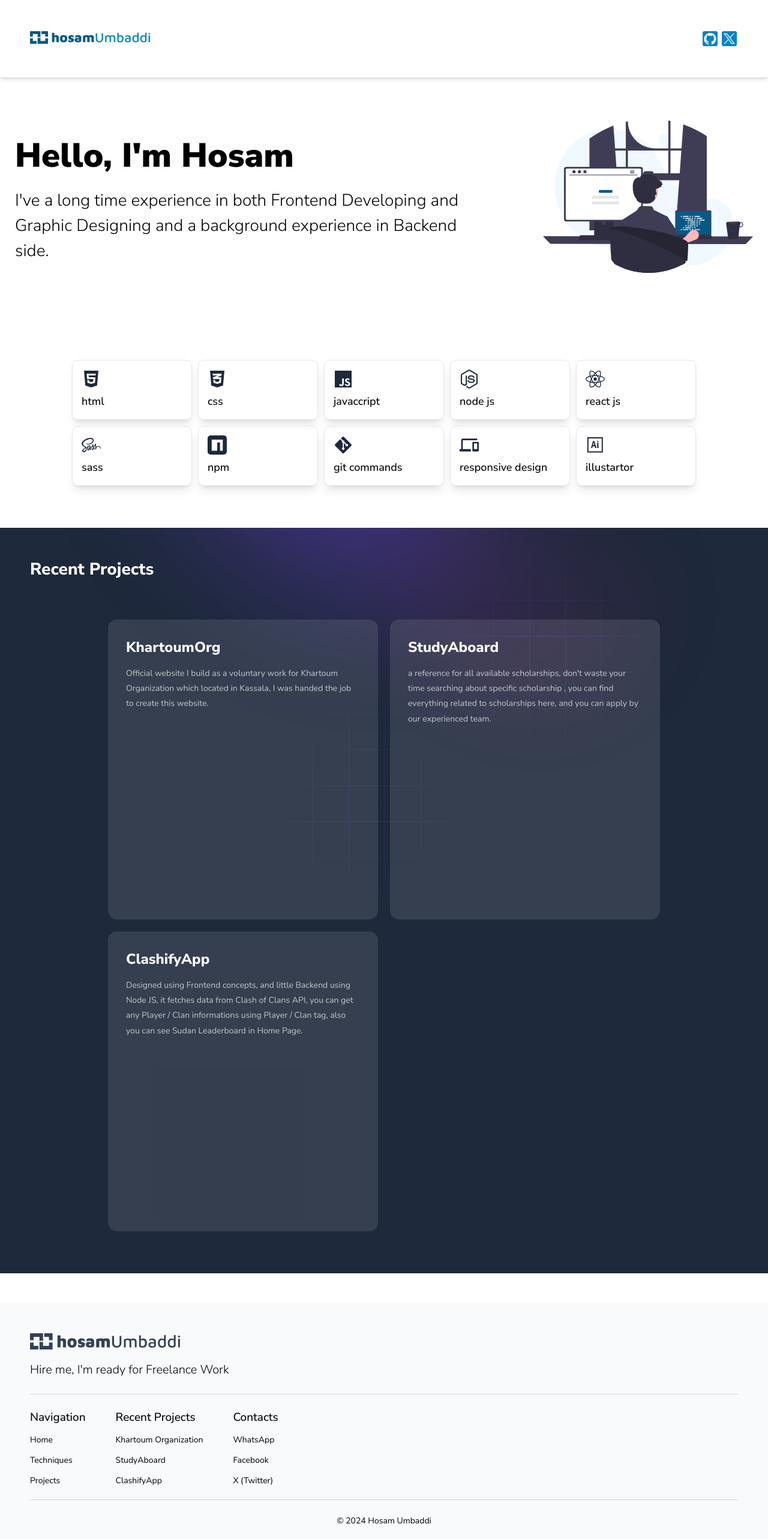
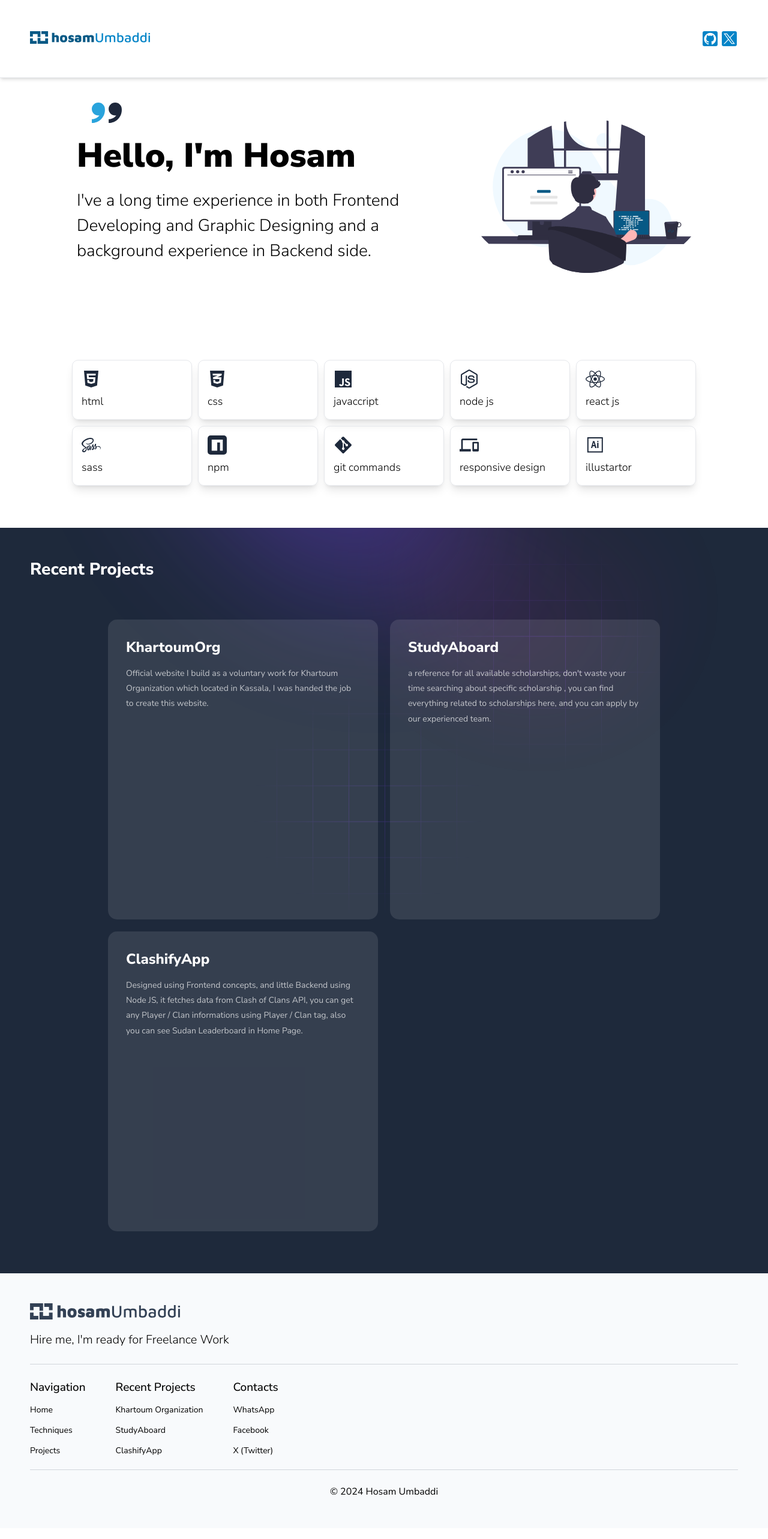
Before and after one commit to hosam2002/Dev-PortfolioV2, a React (Vite) app: page / in a window 1280 px wide. Shown: the top 2566 px of the page at 60% size. Built offline with nearby package versions, Linux system fonts and the light colour scheme; the HTML template or start-up script is replaced by a standard one.

Commit message:
editing css stylesheets

```diff
--- a/src/assets/main.css
+++ b/src/assets/main.css
@@ -110,12 +110,9 @@ body {
 .section {
   max-width: 1280px;
   margin: 0 auto;
-  padding: 2.5rem;
 }
-
-.full-w-section {
+.section__wide {
   width: 100%;
-  padding: 2.5rem;
 }
 
 [class$=__heading] {
@@ -185,47 +182,81 @@ h1 {
 }
 
 .profile {
-  width: 100%;
+  width: 80%;
   min-height: 40rem;
   margin: 0 auto;
   border-radius: 10px;
+  padding: 0 !important;
+  background-color: transparent;
   display: flex;
   justify-content: space-between;
   align-items: center;
 }
 @media (max-width: 65.625em) {
   .profile {
-    margin-top: 5rem;
+    margin-top: 10rem;
     flex-direction: column;
     padding-bottom: 5rem;
   }
 }
 @media (max-width: 37.5em) {
   .profile {
-    padding: 5rem;
+    width: 100%;
     align-items: flex-start;
   }
 }
 
-@media (max-width: 65.625em) {
-  .profile__title, .profile__description {
-    text-align: center;
-  }
-}
-@media (max-width: 37.5em) {
-  .profile__title, .profile__description {
-    width: 100%;
-    text-align: left;
-  }
-}
 .profile__title {
   margin-bottom: 1.5rem;
   font-size: 5.6rem;
   font-weight: 900;
 }
 .profile__description {
+  position: relative;
   text-align: left;
   width: 65%;
+  padding-right: 1.5rem;
+}
+@media (max-width: 65.625em) {
+  .profile__description {
+    width: 100%;
+    padding-right: 0;
+    text-align: center;
+  }
+}
+@media (max-width: 37.5em) {
+  .profile__description {
+    padding: 0.85rem;
+  }
+}
+@media (max-width: 31.25em) {
+  .profile__description {
+    text-align: left;
+  }
+}
+.profile__quote {
+  position: absolute;
+  top: -50px;
+  left: 25px;
+  width: 5rem;
+}
+@media (max-width: 65.625em) {
+  .profile__quote {
+    top: -50px;
+    left: 50%;
+    transform: translateX(-50%);
+  }
+}
+@media (max-width: 31.25em) {
+  .profile__quote {
+    left: 25px;
+    transform: translateX(0);
+  }
+}
+@media (max-width: 65.625em) {
+  .profile__title, .profile__about {
+    width: 100%;
+  }
 }
 .profile__about {
   font-size: 2.8rem;
@@ -313,7 +344,7 @@ h1 {
 .lt__name {
   margin-top: 0.5rem;
   font-size: 1.8rem;
-  font-weight: 500;
+  font-weight: 300;
 }
 
 .projects {
@@ -422,11 +453,9 @@ h1 {
 }
 
 footer {
-  margin-top: 5rem;
   width: 100%;
   height: max-content;
   padding: 5rem;
-  padding-bottom: 2.5rem;
   background-color: var(--slate-050);
 }
 @media (max-width: 50.9375em) {
@@ -469,7 +498,7 @@ footer {
 .footer__copyrights {
   padding-top: 2.5rem;
   border-top: 1px solid var(--grey-300);
-  font-size: 1.4rem;
+  font-size: 1.6rem;
   font-weight: 400;
 }
 
--- a/src/components/Footer/Footer.tsx
+++ b/src/components/Footer/Footer.tsx
@@ -2,7 +2,7 @@ const Footer = () => {
 
     return (
 
-        <footer className="footer">
+        <footer className="footer section__wide">
 
             <div className="footer__logo"> <img src="HosamUmbaddiLogoSlate.svg" /> </div>
             <div className="footer__desc"> Hire me, I'm ready for Freelance Work </div>
--- a/src/components/Profile/Profile.tsx
+++ b/src/components/Profile/Profile.tsx
@@ -5,6 +5,8 @@ const Profile = () => {
         <div className="profile section" id='home'>
 
             <div className="profile__description">
+
+                <img className="profile__quote" src="Quote.svg" />
 
                 <div className="profile__title"> Hello, I'm Hosam </div>
                 <div className="profile__about"> I've a long time experience in both Frontend Developing and Graphic Designing and a background experience in Backend side. </div>
--- a/src/components/Projects/Projects.tsx
+++ b/src/components/Projects/Projects.tsx
@@ -6,7 +6,7 @@ const Project = () => {
 
         <>
 
-            <div className="projects full-w-section" id='projects'>
+            <div className="projects section__wide" id='projects'>
 
                 <img className="projects__img" src="./background.svg" alt="" />
                 <div className="projects__heading"> <h1> Recent Projects </h1> </div>
--- a/src/styles/Abstracts/_mixin.scss
+++ b/src/styles/Abstracts/_mixin.scss
@@ -50,6 +50,11 @@
         @media(max-width: 32.5em) { @content };
     }
 
+    @if ($breakpoint == break-500) {
+
+        @media(max-width: 31.25em) { @content };
+    }
+
     @if ($breakpoint == break-445) {
 
         @media(max-width: 27.8125em) { @content };
--- a/src/styles/Base/_base.scss
+++ b/src/styles/Base/_base.scss
@@ -125,14 +125,8 @@ body {
 
   max-width: 1280px;
   margin: 0 auto;
-  padding: 2.5rem;
-}
 
-.full-w-section {
-
-  width: 100%;
-  padding: 2.5rem;
-
+  &__wide { width: 100%;}
 }
 
 [class$=__heading] {
--- a/src/styles/Layouts/_footer.scss
+++ b/src/styles/Layouts/_footer.scss
@@ -1,12 +1,9 @@
 footer {
-
-    margin-top: 5rem;
 
     width: 100%;
     height: max-content;
 
     padding: 5rem;
-    padding-bottom: 2.5rem;
     background-color: var(--slate-050);
 
     @include respond (break-815) {
@@ -67,7 +64,7 @@ footer {
         padding-top: 2.5rem;
         border-top: 1px solid var(--grey-300);
 
-        font-size: 1.4rem;
+        font-size: 1.6rem;
         font-weight: 400;
     }
 }
--- a/src/styles/Layouts/_profile.scss
+++ b/src/styles/Layouts/_profile.scss
@@ -2,7 +2,7 @@
 
     @include respond (break-1050) {
 
-        margin-top: 5rem;
+        margin-top: 10rem;
 
         flex-direction: column;
         padding-bottom: 5rem;
@@ -10,14 +10,17 @@
 
     @include respond (break-600) {
 
-        padding: 5rem;
+        width: 100%;
         align-items: flex-start;
     }
 
-    width: 100%;
+    width: 80%;
     min-height: 40rem;
     margin: 0 auto;
     border-radius: 10px;
+
+    padding: 0 !important;
+    background-color: transparent;
 
     display: flex;
     justify-content: space-between;
@@ -25,21 +28,6 @@
 }
 
 .profile {
-
-    &__title,
-    &__description {
-
-        @include respond (break-1050) {
-
-            text-align: center;
-        }
-
-        @include respond (break-600) {
-
-            width: 100%;
-            text-align: left;
-        }
-    }
 
     &__title {
 
@@ -51,8 +39,53 @@
 
     &__description {
 
+        @include respond (break-1050) {
+
+            width: 100%;
+            padding-right: 0;
+            text-align: center;
+        }
+
+        @include respond (break-600) { padding: .85rem; }
+        @include respond (break-500) { text-align: left; }
+
+        position: relative;
+
         text-align: left;
         width: 65%;
+        padding-right: 1.5rem;
+    }
+
+    &__quote {
+
+        @include respond (break-1050) {
+
+            top: -50px;
+            left: 50%;
+            transform: translateX(-50%);
+        }
+
+        @include respond (break-500) {
+
+            left: 25px;
+            transform: translateX(0);
+        }
+
+        position: absolute;
+
+        top: -50px;
+        left: 25px;
+
+        width: 5rem;
+    }
+
+    &__title,
+    &__about {
+
+        @include respond (break-1050) {
+
+            width: 100%;
+        }
     }
 
     &__about {
--- a/src/styles/Layouts/_techniques.scss
+++ b/src/styles/Layouts/_techniques.scss
@@ -73,6 +73,6 @@
 
         margin-top: .5rem;
         font-size: 1.8rem;
-        font-weight: 500;
+        font-weight: 300;
     }
 }
```
Also changed, not shown: public/Quote.svg (added), 1 other file (tests, documents, lock files or other folders).
